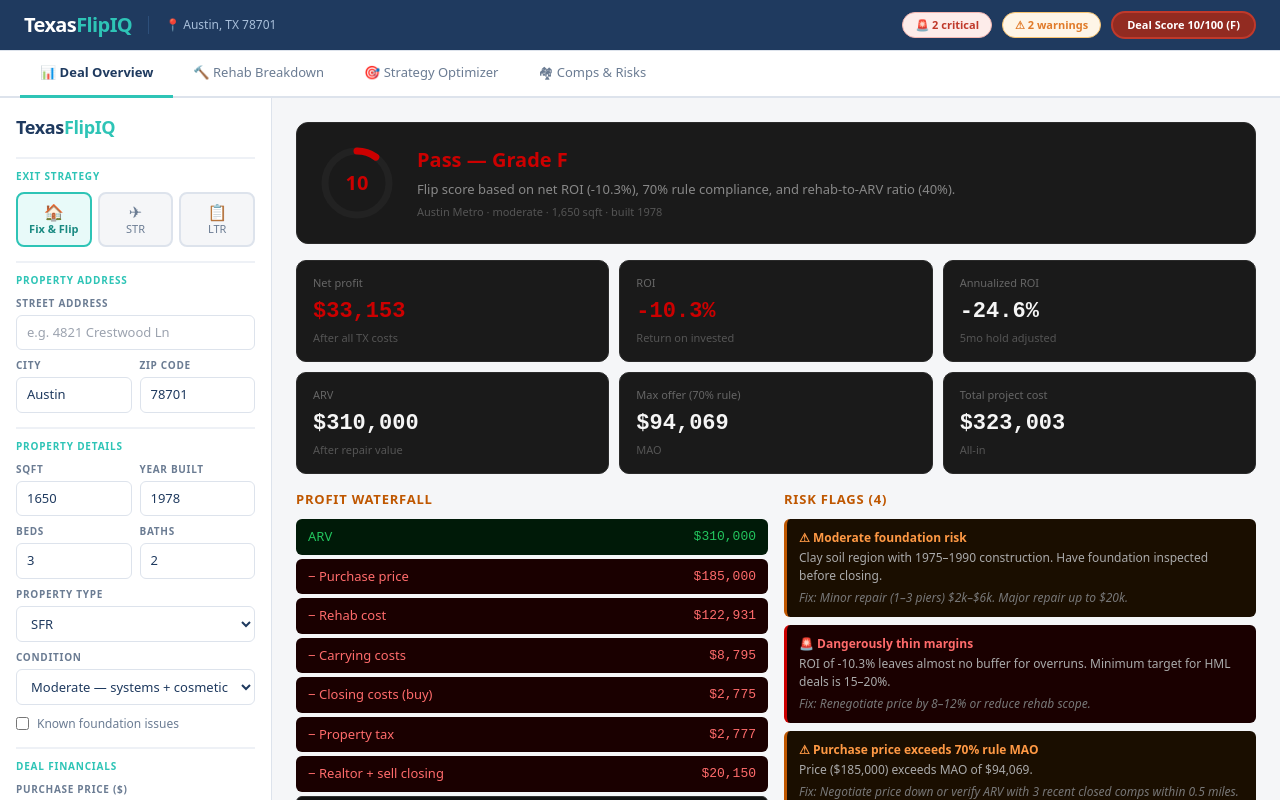
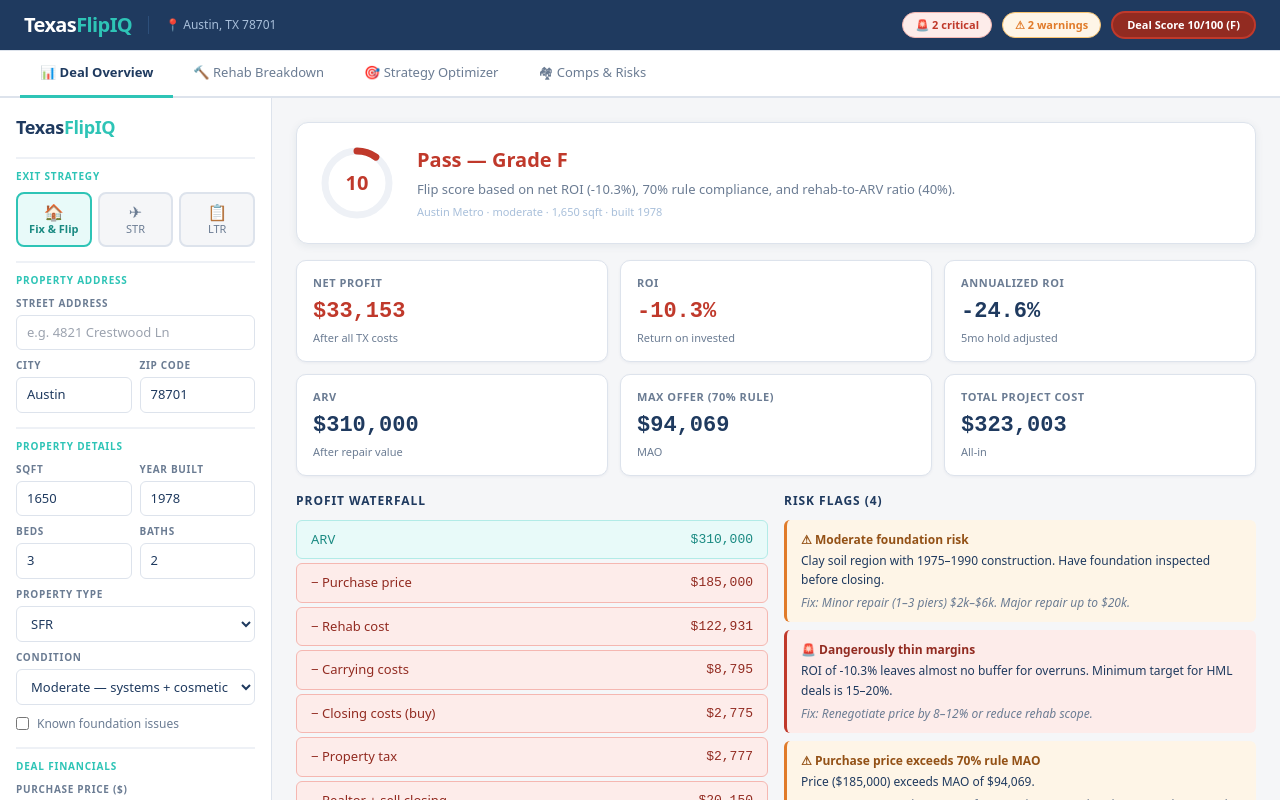
Before and after one commit to C060291M/TexasFlipIQ, a Next.js app: page /dashboard in a window 1280 px wide. Built offline with nearby package versions, Linux system fonts and the light colour scheme.

Commit message:
Update DealOverviewPanel.tsx

```diff
--- a/src/components/panels/DealOverviewPanel.tsx
+++ b/src/components/panels/DealOverviewPanel.tsx
@@ -5,28 +5,28 @@
 const pct = (n: number) => isNaN(n)||!isFinite(n) ? '--' : (Math.round(n*10)/10)+'%';
 
 function Card({ label, value, sub, tone }: { label:string; value:string; sub?:string; tone?:'good'|'warn'|'bad' }) {
-  const color = tone==='good' ? '#22c55e' : tone==='warn' ? '#BF5700' : tone==='bad' ? '#CC0000' : '#f5f5f5';
+  const color = tone==='good'?'#1a8a82':tone==='warn'?'#E07B2A':tone==='bad'?'#C0392B':'#1F3A5F';
   return (
-    <div style={{ background:'#1a1a1a', border:'1px solid #2a2a2a', borderRadius:10, padding:'14px 16px' }}>
-      <div style={{ fontSize:11, color:'#666', marginBottom:4 }}>{label}</div>
+    <div style={{ background:'#FFFFFF', border:'1px solid #DDE3EC', borderRadius:10, padding:'14px 16px', boxShadow:'0 1px 3px rgba(31,58,95,0.06)' }}>
+      <div style={{ fontSize:11, color:'#6B7C93', marginBottom:4, fontWeight:600, textTransform:'uppercase', letterSpacing:'0.05em' }}>{label}</div>
       <div style={{ fontSize:22, fontWeight:700, fontFamily:'monospace', color }}>{value}</div>
-      {sub && <div style={{ fontSize:11, color:'#555', marginTop:2 }}>{sub}</div>}
+      {sub && <div style={{ fontSize:11, color:'#6B7C93', marginTop:2 }}>{sub}</div>}
     </div>
   );
 }
 
 function RiskBadge({ r }: { r: RiskFlag }) {
   const styles = {
-    danger:  { bg:'#1a0000', border:'#CC0000', color:'#ff6b6b', icon:'🚨' },
-    warning: { bg:'#1a0e00', border:'#BF5700', color:'#ff9944', icon:'⚠' },
-    info:    { bg:'#001020', border:'#3b82f6', color:'#60a5fa', icon:'ℹ' },
+    danger:  { bg:'#fdecea', border:'#C0392B', color:'#922b21', icon:'🚨' },
+    warning: { bg:'#fef5e7', border:'#E07B2A', color:'#935116', icon:'⚠' },
+    info:    { bg:'#e8f4f8', border:'#2980b9', color:'#1a6080', icon:'ℹ' },
   };
   const st = styles[r.severity];
   return (
-    <div style={{ background:st.bg, borderLeft:`3px solid ${st.border}`, borderRadius:6, padding:'10px 12px', marginBottom:8, fontSize:12, lineHeight:1.5 }}>
-      <div style={{ fontWeight:600, color:st.color }}>{st.icon} {r.title}</div>
-      <div style={{ marginTop:2, color:'#aaa' }}>{r.description}</div>
-      {r.mitigation && <div style={{ marginTop:4, color:'#777', fontStyle:'italic' }}>Fix: {r.mitigation}</div>}
+    <div style={{ background:st.bg, borderLeft:`3px solid ${st.border}`, borderRadius:6, padding:'10px 14px', marginBottom:8, fontSize:12, lineHeight:1.6 }}>
+      <div style={{ fontWeight:700, color:st.color }}>{st.icon} {r.title}</div>
+      <div style={{ marginTop:2, color:'#1F3A5F' }}>{r.description}</div>
+      {r.mitigation && <div style={{ marginTop:4, color:'#6B7C93', fontStyle:'italic' }}>Fix: {r.mitigation}</div>}
     </div>
   );
 }
@@ -34,7 +34,7 @@
 export function DealOverviewPanel({ input, rehab, deal, risks }: { input:PropertyInput; rehab:RehabResult; deal:DealResult; risks:RiskFlag[] }) {
   const isFlip = input.exitStrategy === 'flip';
   const score = deal.dealScore;
-  const scoreColor = score.score>=70 ? '#22c55e' : score.score>=45 ? '#BF5700' : '#CC0000';
+  const scoreColor = score.score>=70?'#2EC4B6':score.score>=45?'#E07B2A':'#C0392B';
   const arc = (score.score / 100) * 201.1;
 
   const flipRows = [
@@ -45,9 +45,8 @@
     { l:'− Closing costs (buy)', v:fmt(deal.texasCosts.titleEscrowBuy), t:'neg' },
     { l:'− Property tax', v:fmt(deal.texasCosts.propertyTax), t:'neg' },
     { l:'− Realtor + sell closing', v:fmt(deal.texasCosts.realtorCommission + deal.texasCosts.titleEscrowSell), t:'neg' },
-    { l:'Net profit', v:fmt(deal.flip?.netProfit ?? 0), t:'total' },
+    { l:'Net profit', v:fmt(deal.flip?.netProfit??0), t:'total' },
   ];
-
   const rentalRows = [
     { l:'Gross annual rent', v:fmt((deal.rental?.grossMonthlyRent??0)*12), t:'pos' },
     { l:'− Operating expenses', v:fmt(deal.rental?.operatingExpenses??0), t:'neg' },
@@ -55,35 +54,34 @@
     { l:'− Annual debt service', v:fmt(deal.rental?.annualDebtService??0), t:'neg' },
     { l:'= Annual cash flow', v:fmt(deal.rental?.annualCashFlow??0), t:'total' },
   ];
-
   const rows = isFlip ? flipRows : rentalRows;
-  const rowStyle: Record<string, React.CSSProperties> = {
-    pos:     { background:'#001a08', color:'#22c55e' },
-    neg:     { background:'#1a0000', color:'#ff6b6b' },
-    neutral: { background:'#1a1a1a', color:'#f5f5f5' },
-    total:   { background:'#111', border:'1px solid #333', color:'#f5f5f5', fontWeight:700 },
+  const rowStyle: Record<string,React.CSSProperties> = {
+    pos:     { background:'#e8faf9', color:'#1a8a82', border:'1px solid #b2ebe7' },
+    neg:     { background:'#fdecea', color:'#922b21', border:'1px solid #f5b7b1' },
+    neutral: { background:'#F5F6F8', color:'#1F3A5F', border:'1px solid #DDE3EC' },
+    total:   { background:'#1F3A5F', color:'#FFFFFF', border:'none', fontWeight:700 },
   };
 
   return (
     <div style={{ display:'flex', flexDirection:'column', gap:16 }}>
-      {/* Score */}
-      <div style={{ display:'flex', alignItems:'center', gap:20, background:'#1a1a1a', border:'1px solid #2a2a2a', borderRadius:12, padding:20 }}>
+      {/* Score card */}
+      <div style={{ display:'flex', alignItems:'center', gap:20, background:'#FFFFFF', border:'1px solid #DDE3EC', borderRadius:12, padding:20, boxShadow:'0 2px 8px rgba(31,58,95,0.08)' }}>
         <div style={{ position:'relative', width:80, height:80, flexShrink:0 }}>
           <svg viewBox="0 0 80 80" style={{ width:80, height:80, transform:'rotate(-90deg)' }}>
-            <circle cx="40" cy="40" r="32" fill="none" stroke="#222" strokeWidth="7" />
+            <circle cx="40" cy="40" r="32" fill="none" stroke="#EEF1F6" strokeWidth="7" />
             <circle cx="40" cy="40" r="32" fill="none" stroke={scoreColor} strokeWidth="7" strokeDasharray={`${arc} 201.1`} strokeLinecap="round" />
           </svg>
-          <div style={{ position:'absolute', inset:0, display:'flex', alignItems:'center', justifyContent:'center', fontSize:20, fontWeight:700, color:scoreColor }}>{score.score}</div>
+          <div style={{ position:'absolute', inset:0, display:'flex', alignItems:'center', justifyContent:'center', fontSize:20, fontWeight:800, color:scoreColor }}>{score.score}</div>
         </div>
         <div>
-          <div style={{ fontSize:20, fontWeight:700, color:scoreColor, marginBottom:4 }}>{score.label} — Grade {score.grade}</div>
-          <div style={{ fontSize:13, color:'#888', lineHeight:1.6 }}>{score.explanation}</div>
-          <div style={{ fontSize:11, color:'#555', marginTop:4 }}>{rehab.regionLabel} · {input.condition} · {input.sqft.toLocaleString()} sqft · built {input.yearBuilt}</div>
+          <div style={{ fontSize:20, fontWeight:800, color:scoreColor, marginBottom:4 }}>{score.label} — Grade {score.grade}</div>
+          <div style={{ fontSize:13, color:'#6B7C93', lineHeight:1.6 }}>{score.explanation}</div>
+          <div style={{ fontSize:11, color:'#A8BFDA', marginTop:4 }}>{rehab.regionLabel} · {input.condition} · {input.sqft.toLocaleString()} sqft · built {input.yearBuilt}</div>
         </div>
       </div>
 
-      {/* Metrics */}
-      <div style={{ display:'grid', gridTemplateColumns:'repeat(3,1fr)', gap:10 }}>
+      {/* Metrics grid */}
+      <div style={{ display:'grid', gridTemplateColumns:'repeat(3,1fr)', gap:12 }}>
         {isFlip ? <>
           <Card label="Net profit" value={fmt(deal.flip?.netProfit??0)} sub="After all TX costs" tone={(deal.flip?.netProfit??0)>30000?'good':(deal.flip?.netProfit??0)>0?'warn':'bad'} />
           <Card label="ROI" value={pct(deal.flip?.roi??0)} sub="Return on invested" tone={(deal.flip?.roi??0)>18?'good':(deal.flip?.roi??0)>10?'warn':'bad'} />
@@ -104,10 +102,10 @@
       {/* Waterfall + Risks */}
       <div style={{ display:'grid', gridTemplateColumns:'1fr 1fr', gap:16 }}>
         <div>
-          <div style={{ fontSize:13, fontWeight:600, color:'#BF5700', marginBottom:10, textTransform:'uppercase', letterSpacing:'0.06em' }}>Profit waterfall</div>
+          <div style={{ fontSize:12, fontWeight:700, color:'#1F3A5F', marginBottom:10, textTransform:'uppercase', letterSpacing:'0.08em' }}>Profit waterfall</div>
           <div style={{ display:'flex', flexDirection:'column', gap:4 }}>
             {rows.map((row,i) => (
-              <div key={i} style={{ display:'flex', justifyContent:'space-between', padding:'8px 12px', borderRadius:6, fontSize:13, ...rowStyle[row.t] }}>
+              <div key={i} style={{ display:'flex', justifyContent:'space-between', padding:'9px 14px', borderRadius:6, fontSize:13, ...rowStyle[row.t] }}>
                 <span>{row.l}</span>
                 <span style={{ fontFamily:'monospace' }}>{row.v}</span>
               </div>
@@ -115,7 +113,7 @@
           </div>
         </div>
         <div>
-          <div style={{ fontSize:13, fontWeight:600, color:'#BF5700', marginBottom:10, textTransform:'uppercase', letterSpacing:'0.06em' }}>Risk flags ({risks.length})</div>
+          <div style={{ fontSize:12, fontWeight:700, color:'#1F3A5F', marginBottom:10, textTransform:'uppercase', letterSpacing:'0.08em' }}>Risk flags ({risks.length})</div>
           {risks.map(r => <RiskBadge key={r.id} r={r} />)}
         </div>
       </div>
```
